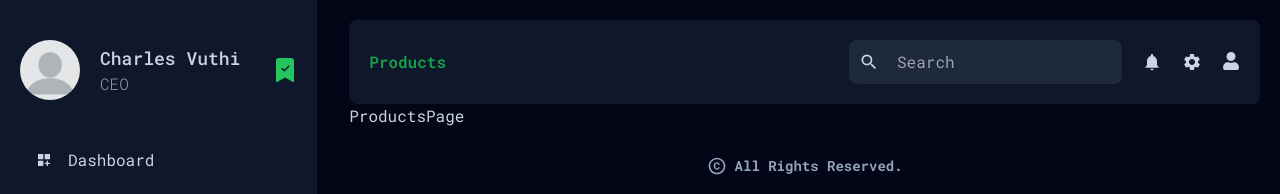
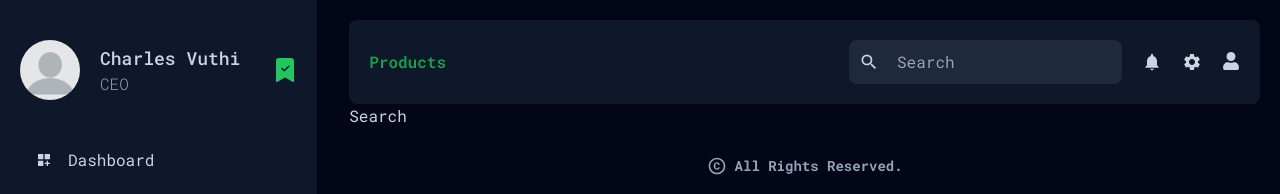
Before and after one commit to esthercate/Hardware-store-management, a Next.js app: page /dashboard/products in a window 1280 px wide. Shown: the top 194 px of the page. Built offline with nearby package versions, Linux system fonts and the light colour scheme.

Commit message:
Use search component on products page

```diff
--- a/app/dashboard/products/page.jsx
+++ b/app/dashboard/products/page.jsx
@@ -1,8 +1,11 @@
 import React from 'react'
+import Search from '../../ui/dashboard/search/search'
 
 const ProductsPage = () => {
   return (
-    <div className='container'>ProductsPage</div>
+    <div className='container'>
+      <Search />
+    </div>
   )
 }
 
```
